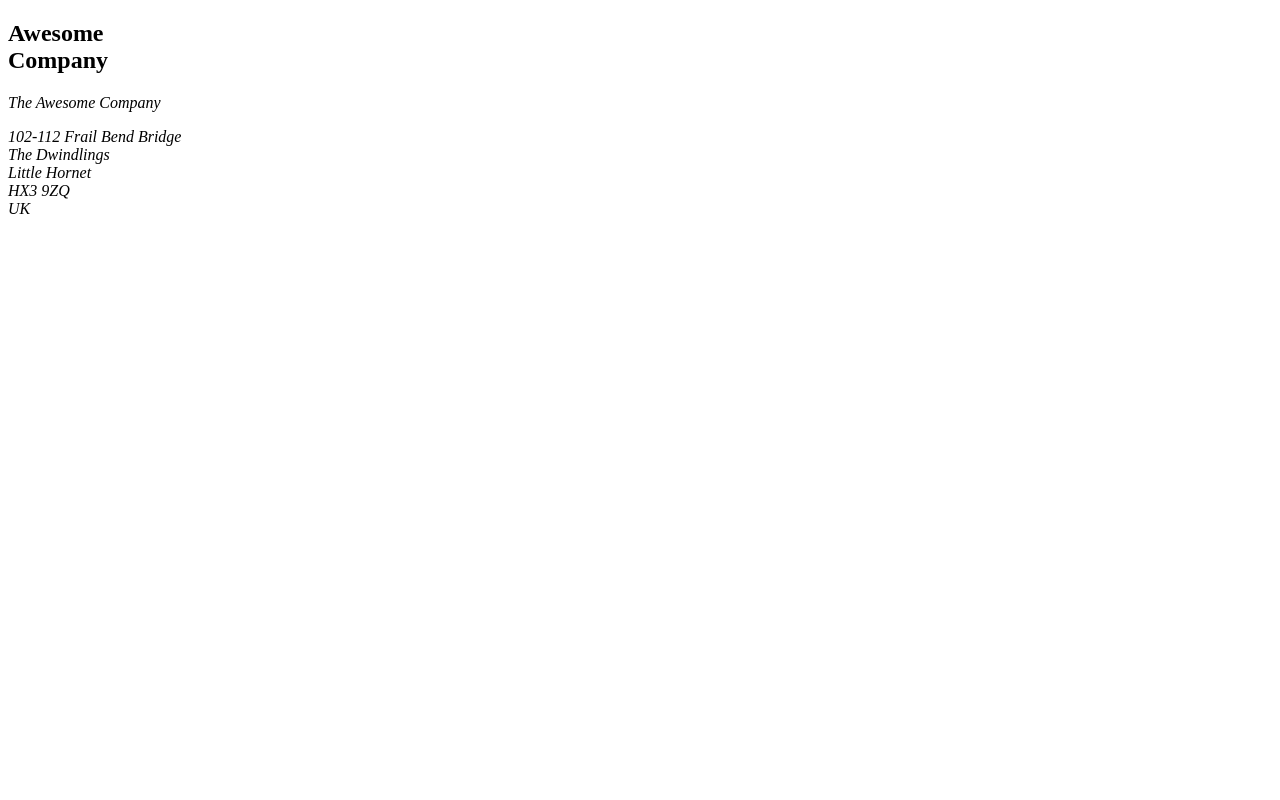
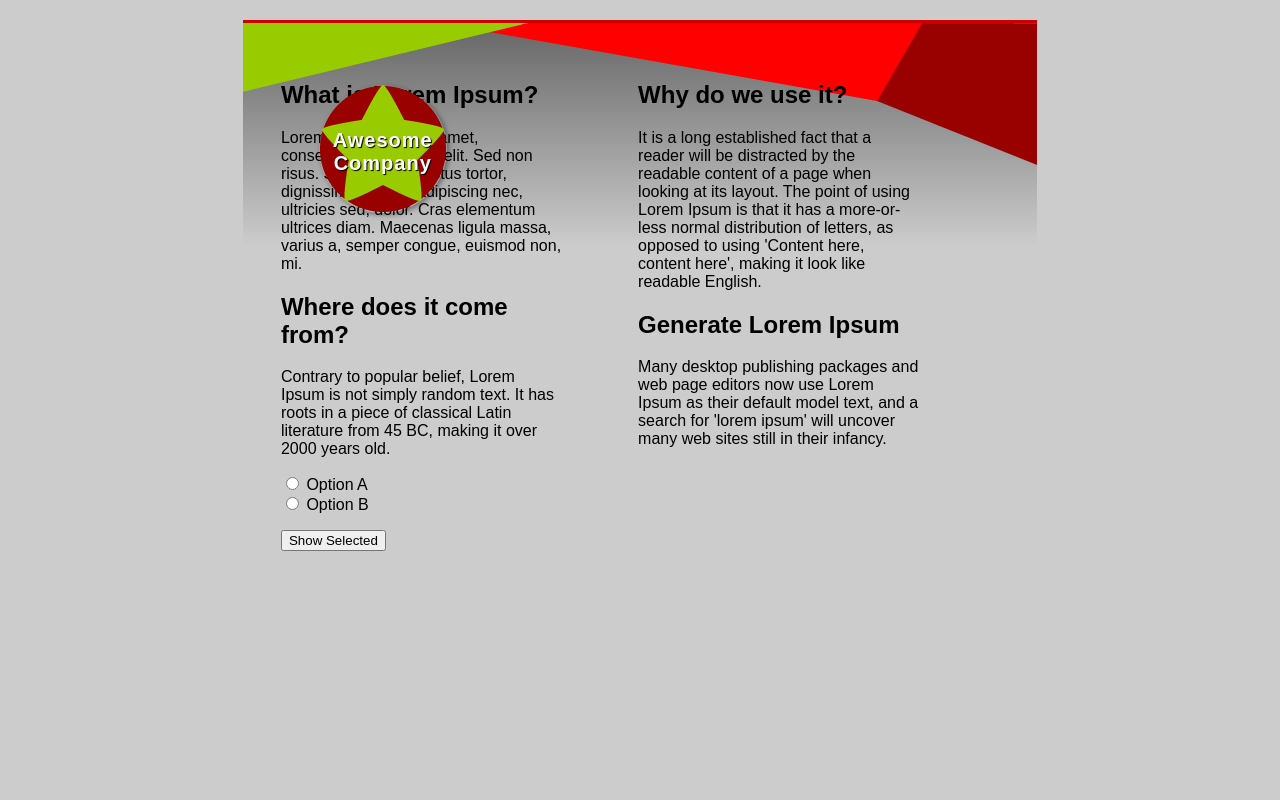
Before and after one commit to Bloop1542/M6.2-Lab, a website: page index.html in a window 1280 px wide. Shown: the top 800 px of the page. Drawn offline with Linux system fonts and the light colour scheme; files that its build step writes are made by us from their sources.

Commit message:
Images added

```diff
--- a/css/style.css
+++ b/css/style.css
@@ -1,29 +1,66 @@
+/* Reset box sizing for consistency */
 * {
   box-sizing: border-box;
 }
 
+/* Basic font for the page */
 html {
   font-family: sans-serif;
 }
 
+/* Remove default browser margin; give a light gray background */
 body {
   margin: 0;
   background: #ccc;
 }
 
+/* Main letter container */
 article {
+  /* A4 dimensions in mm */
   width: 210mm;
   height: 297mm;
   margin: 20px auto;
   position: relative;
+
+  /* White background and 1mm top and bottom borders */
+  background-color: #fff;
+  border-top: 1mm solid #cc0000;
+  border-bottom: 1mm solid #cc0000;
+
+  /*
+    Fallback background: just the top image (for older browsers)
+    now using the correct path for the image
+  */
+  background: #fff url("img/top-image.png") no-repeat center top;
+
+  /*
+    Multiple backgrounds for modern browsers:
+      - top image pinned to the top
+      - bottom image pinned to the bottom
+      - a semi-transparent gradient overlay
+  */
+  background:
+    url("img/top-image.png") no-repeat center top,
+    url("img/bottom-image.png") no-repeat center bottom,
+    linear-gradient(
+      to bottom,
+      rgba(0,0,0,0.5) 0%,
+      rgba(0,0,0,0) 20%,
+      rgba(0,0,0,0) 80%,
+      rgba(0,0,0,0.5) 100%
+    );
+  background-size: auto, auto, 100% 100%;
+  background-repeat: no-repeat, no-repeat, no-repeat;
 }
 
+/* Position the address block at the bottom-right */
 address {
   position: absolute;
   bottom: 8mm;
   right: 20mm;
 }
 
+/* Heading with the logo as a background image */
 h1 {
   position: absolute;
   top: 12mm;
@@ -36,6 +73,27 @@ h1 {
   padding: 44px 0;
   color: white;
   text-shadow: 1px 1px 1px black;
+
+  /* The round logo as a background image using the correct path */
+  background: url("img/logo.png") no-repeat center center;
+  background-size: contain;
+
+  /*
+    First approach: filter-based drop shadow (commented out for demonstration):
+    filter: drop-shadow(2px 2px 4px rgba(0,0,0,0.4));
+  */
+
+  /* Second approach: cross-browser box-shadow matching the round shape */
+  -webkit-box-shadow: 2px 2px 5px rgba(0,0,0,0.4);
+  box-shadow: 2px 2px 5px rgba(0,0,0,0.4);
+  border-radius: 50%;
 }
 
-/* Your CSS below here */
+/* Two-column layout inside the letter */
+.left-column,
+.right-column {
+  float: left;
+  width: 45%;
+  padding: 10mm;
+  box-sizing: border-box;
+}
--- a/index.html
+++ b/index.html
@@ -5,19 +5,87 @@
     <meta name="viewport" content="width=device-width">
     <title>Fancy letterheaded paper</title>
 
+    <!-- Link to the external CSS file -->
+    <link rel="stylesheet" href="style.css">
+
+    <!-- Simple script to display the selected radio button text -->
+    <script>
+      function showSelected() {
+        const radios = document.getElementsByName("choice");
+        let selectedValue = "";
+        for (let i = 0; i < radios.length; i++) {
+          if (radios[i].checked) {
+            selectedValue = radios[i].value;
+            break;
+          }
+        }
+        alert(selectedValue ? "You selected: " + selectedValue : "No option selected!");
+      }
+    </script>
   </head>
   <body>
-
     <article>
+      <!-- The main heading with a background logo -->
       <h1>Awesome<br>Company</h1>
 
+      <!-- Two-column layout with sample content -->
+      <div class="left-column">
+        <h2>What is Lorem Ipsum?</h2>
+        <p>
+          Lorem ipsum dolor sit amet, consectetur adipiscing elit.
+          Sed non risus. Suspendisse lectus tortor, dignissim sit amet,
+          adipiscing nec, ultricies sed, dolor. Cras elementum ultrices diam.
+          Maecenas ligula massa, varius a, semper congue, euismod non, mi.
+        </p>
+
+        <h2>Where does it come from?</h2>
+        <p>
+          Contrary to popular belief, Lorem Ipsum is not simply random text.
+          It has roots in a piece of classical Latin literature from 45 BC,
+          making it over 2000 years old.
+        </p>
+
+        <!-- Radio buttons and button that triggers the alert -->
+        <p>
+          <label>
+            <input type="radio" name="choice" value="Option A"> Option A
+          </label>
+          <br>
+          <label>
+            <input type="radio" name="choice" value="Option B"> Option B
+          </label>
+        </p>
+        <button onclick="showSelected()">Show Selected</button>
+      </div>
+
+      <div class="right-column">
+        <h2>Why do we use it?</h2>
+        <p>
+          It is a long established fact that a reader will be distracted by
+          the readable content of a page when looking at its layout.
+          The point of using Lorem Ipsum is that it has a more-or-less
+          normal distribution of letters, as opposed to using 'Content here,
+          content here', making it look like readable English.
+        </p>
+
+        <h2>Generate Lorem Ipsum</h2>
+        <p>
+          Many desktop publishing packages and web page editors now use
+          Lorem Ipsum as their default model text, and a search for
+          'lorem ipsum' will uncover many web sites still in their infancy.
+        </p>
+      </div>
+
+      <!-- Address positioned at the bottom right -->
       <address>
         <p>The Awesome Company</p>
-        <p>102-112 Frail Bend Bridge<br>
-        The Dwindlings<br>
-        Little Hornet<br>
-        HX3 9ZQ<br>
-        UK</p>
+        <p>
+          102-112 Frail Bend Bridge<br>
+          The Dwindlings<br>
+          Little Hornet<br>
+          HX3 9ZQ<br>
+          UK
+        </p>
       </address>
     </article>
   </body>
```
Also changed, not shown: img/bottom-image.png (added), img/logo.png (added), img/top-image.png (added).
